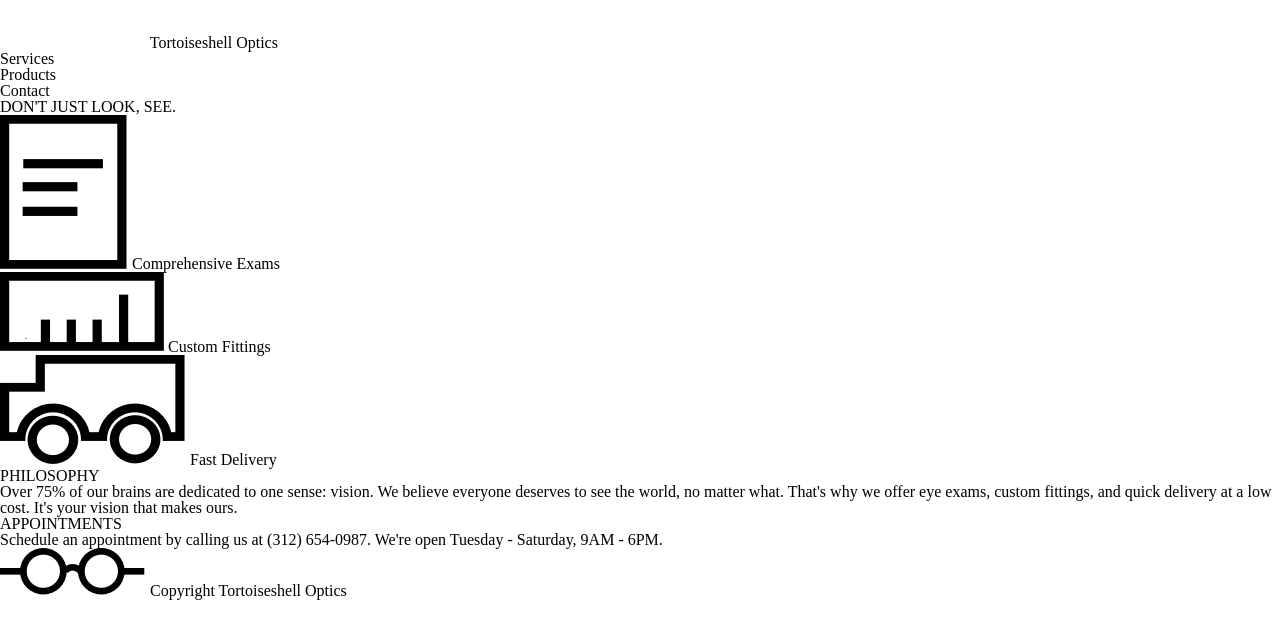
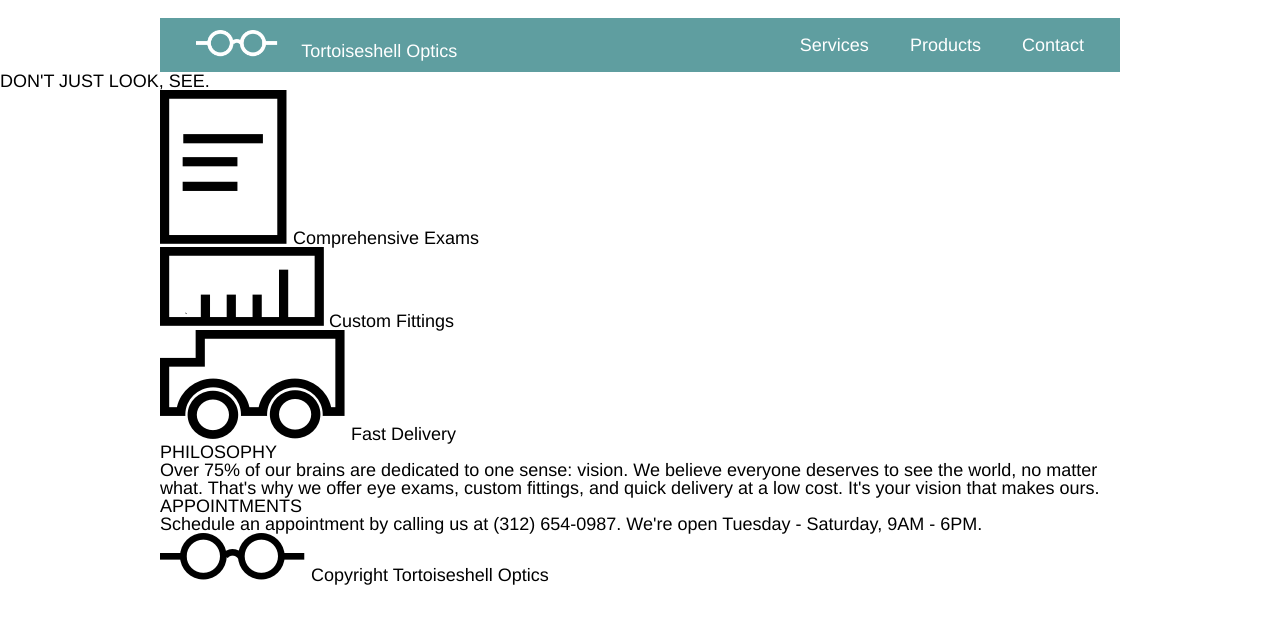
Before and after one commit to olivecobra/tortoiseshell-optics, a plain HTML site: page index.html in a window 1280 px wide. Drawn offline with Linux system fonts and the light colour scheme.

Commit message:
Header styling added.

```diff
--- a/index.html
+++ b/index.html
@@ -8,8 +8,11 @@
   <body>
 <!--Header-->
     <header>
+      <div class="container header">
+        <div>
           <img src="resources/images/logo-white.png" alt="Tortoiseshell Optics logo"/>
           <span>Tortoiseshell Optics</span>
+        </div>
         <nav>
           <ul>
             <li>Services</li>
@@ -17,6 +20,7 @@
             <li>Contact</li>
           </ul>
         </nav>
+      </div>
     </header>
 <!--Banner section-->
     <div class="banner">
@@ -24,6 +28,7 @@
     </div>
 <!--Services section-->
     <div class="services">
+      <div class="container">
         <div>
           <img src="resources/images/paper-icon.png"/>
           <span>Comprehensive Exams</span>
@@ -37,8 +42,10 @@
           <span>Fast Delivery</span>
         </div>
       </div>
+    </div>
 <!--Philosophy and appointments-->
     <div class="information">
+      <div class="container">
         <div class="philo">
           <span>PHILOSOPHY</span>
           <p>Over 75% of our brains are dedicated to one sense: vision. We believe everyone deserves to see the world, no matter what. That's why we offer eye exams, custom fittings, and quick delivery at a low cost. It's your vision that makes ours.</p>
@@ -48,10 +55,13 @@
           <p>Schedule an appointment by calling us at (312) 654-0987. We're open Tuesday - Saturday, 9AM - 6PM.</p>
         </div>
       </div>
+    </div>
 <!--Footer-->
     <footer>
+      <div class="container">
         <img src="resources/images/logo-black.png" alt="Tortoiseshell Optics logo"/>
         <span>Copyright Tortoiseshell Optics</span>
+      </div>
     </footer>
   </body>
 </html>
--- a/resources/css/style.css
+++ b/resources/css/style.css
@@ -1,3 +1,43 @@
-h1 {
-  font-weight: bold;
+/*Universal styling*/
+
+html {
+  font-size: 18px;
+  line-height: 1.4;
+  font-family: Helvetica;
 }
+
+.container {
+  width: 960px;
+  margin: 0 auto;
+}
+
+/*Header*/
+
+.header {
+  display: flex;
+  margin-top: 1rem;
+  background-color: cadetblue;
+  color: white;
+  justify-content: space-between;
+  align-items: center;
+  font-size: 1rem;
+  height: 3rem;
+}
+
+header img {
+  height: 1.5rem;
+  padding-left: 2rem;
+}
+
+header span {
+  padding-left: 1rem;
+}
+
+nav li {
+  display: inline-block;
+  padding-right: 2rem;
+  padding-top: 1rem;
+  padding-bottom: 1rem;
+}
+
+/*Banner*/
```
Lines whose indentation alone changed are shown as unchanged.
